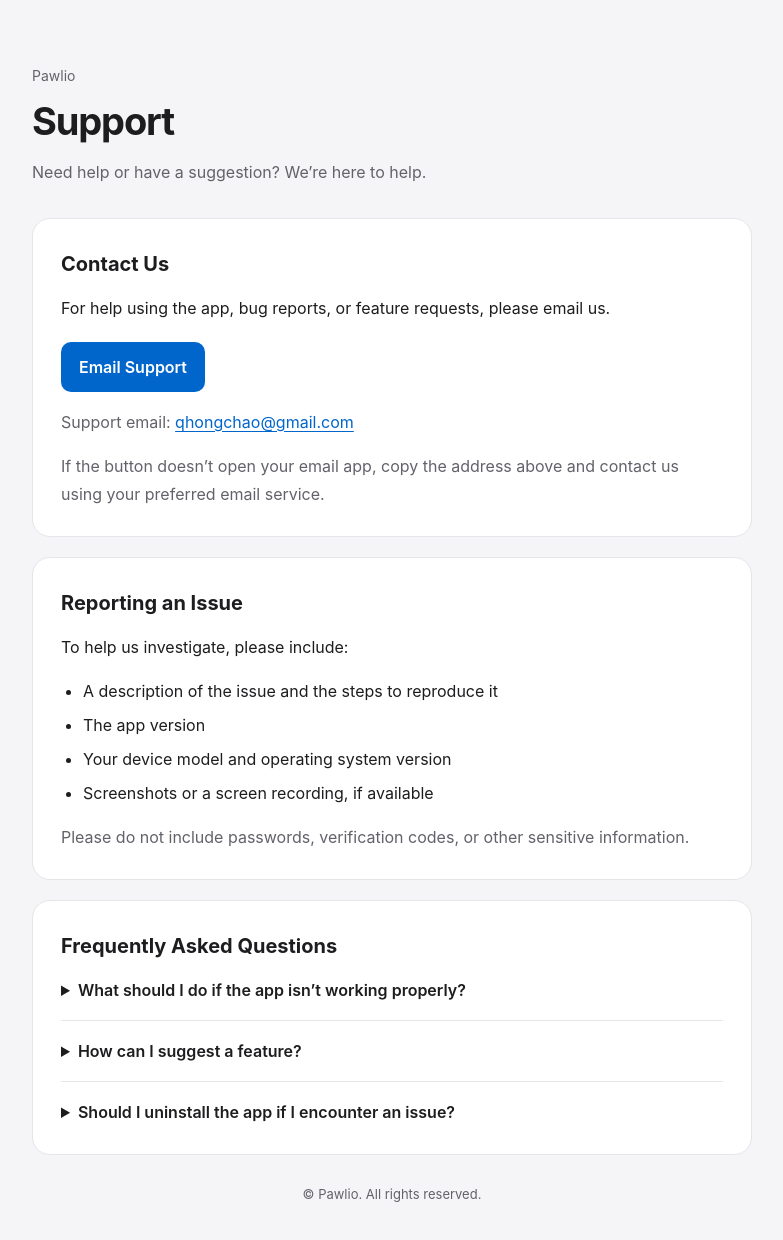
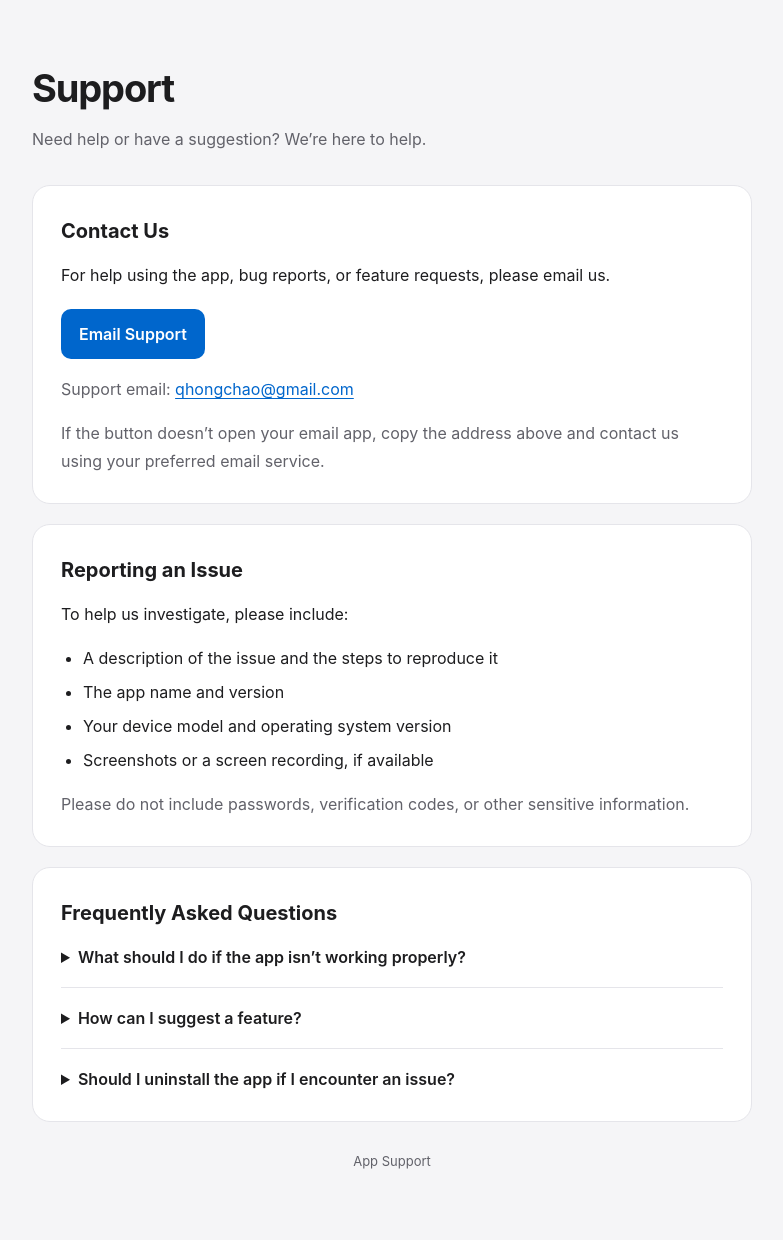
Before and after one commit to qhongchaos/app-support, a plain HTML site: page index.html in a window 1280 px wide. Shown: the whole page, without its empty margins (248-1031 px from the left). Drawn offline with Linux system fonts and the light colour scheme.

Commit message:
Make support page reusable across apps

```diff
--- a/index.html
+++ b/index.html
@@ -3,8 +3,8 @@
 <head>
   <meta charset="UTF-8">
   <meta name="viewport" content="width=device-width, initial-scale=1">
-  <meta name="description" content="Technical support for Pawlio. Contact us for help, report an issue, or share feedback.">
-  <title>Support - Pawlio</title>
+  <meta name="description" content="Technical support for our apps. Contact us for help, report an issue, or share feedback.">
+  <title>App Support</title>
   <style>
     :root {
       color-scheme: light dark;
@@ -165,7 +165,6 @@
 <body>
   <main>
     <header>
-      <p class="label">Pawlio</p>
       <h1>Support</h1>
       <p class="muted">
         Need help or have a suggestion? We’re here to help.
@@ -198,7 +197,7 @@
       <p>To help us investigate, please include:</p>
       <ul>
         <li>A description of the issue and the steps to reproduce it</li>
-        <li>The app version</li>
+        <li>The app name and version</li>
         <li>Your device model and operating system version</li>
         <li>Screenshots or a screen recording, if available</li>
       </ul>
@@ -240,7 +239,7 @@
     </section>
 
     <footer>
-      &copy; Pawlio. All rights reserved.
+      App Support
     </footer>
   </main>
 </body>
```
